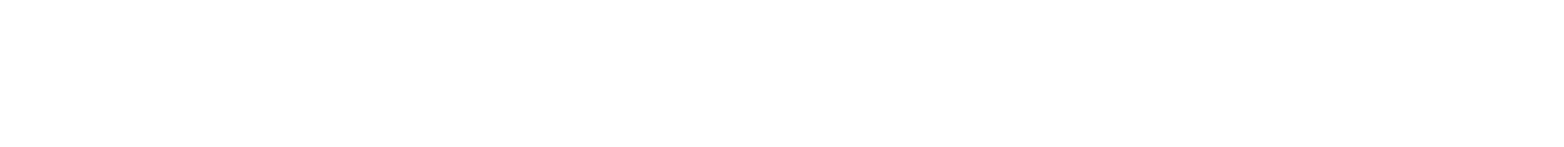
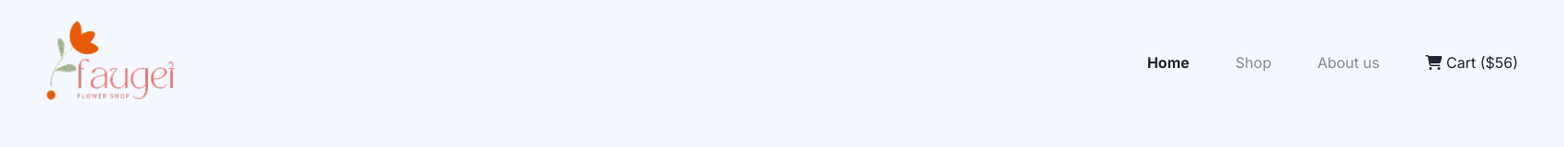
Before and after one commit to KnoxNeon/B12A02, a plain HTML site: page index.html in a window 1280 px wide. Shown: the whole page at 92% size, 1700 px wide, since content can reach past the window. Drawn offline with Linux system fonts and the light colour scheme.

Commit message:
add navbar

```diff
--- a/index.html
+++ b/index.html
@@ -1,11 +1,35 @@
 <!DOCTYPE html>
 <html lang="en">
+
 <head>
     <meta charset="UTF-8">
     <meta name="viewport" content="width=device-width, initial-scale=1.0">
     <title>Document</title>
+    <link rel="preconnect" href="https://fonts.googleapis.com">
+    <link rel="preconnect" href="https://fonts.gstatic.com" crossorigin>
+    <link
+        href="https://fonts.googleapis.com/css2?family=Inter:ital,opsz,wght@0,14..32,100..900;1,14..32,100..900&display=swap"
+        rel="stylesheet">
+    <link rel="stylesheet" href="style.css">
+    <link rel="stylesheet" href="https://cdnjs.cloudflare.com/ajax/libs/font-awesome/6.6.0/css/all.min.css">
+
 </head>
+
 <body>
+    <nav>
+        <div class="logo">
+            <img src="./assets/logo.png" alt="">
+        </div>
+        <div class="navItems inter-normal">
+            <ul>
+                <li>Home</li>
+                <li>Shop</li>
+                <li>About us</li>
+                <li><i class="fa-solid fa-cart-shopping"></i> Cart ($56)</li>
+            </ul>
+        </div>
+    </nav>
 
 </body>
+
 </html>
--- a/style.css
+++ b/style.css
@@ -0,0 +1,55 @@
+*{
+    margin: 0;
+    padding: 0;
+    background-color: #F5F8FF;
+}
+
+/* fonts */
+
+.inter-normal {
+  font-family: "Inter", sans-serif;
+  font-optical-sizing: auto;
+  font-style: normal;
+}
+
+/* navbar */
+nav{
+    display: flex;
+    justify-content: space-between;
+    align-items: center;
+    padding: 0 50px;
+    height: 75px;
+    width: 1600px;
+    margin: 30px auto;
+}
+
+nav img{
+    height: 90px;
+    width: 140px;
+}
+.navItems ul{
+    display: flex;
+    gap: 50px;
+}
+.navItems li{
+    list-style: none;
+    justify-content: center;
+}
+
+.navItems li:nth-child(1){
+    font-size: 16px;
+    font-weight: 700;
+    color: #252432;
+}
+
+.navItems li:nth-child(4){
+    font-size: 16px;
+    font-weight: 400;
+    color: #252432;
+}
+
+.navItems li:nth-child(2), li:nth-child(3) {
+    font-size: 16px;
+    font-weight: 400;
+    color: #8987A1;
+}
```
